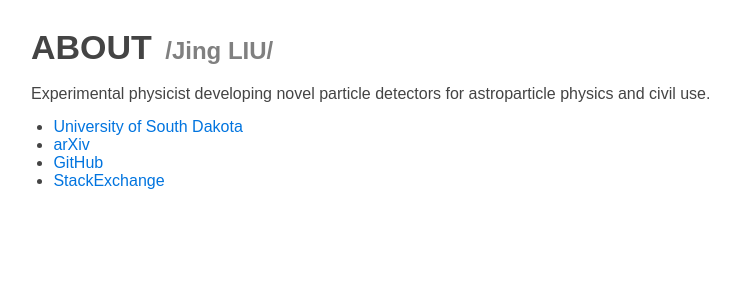
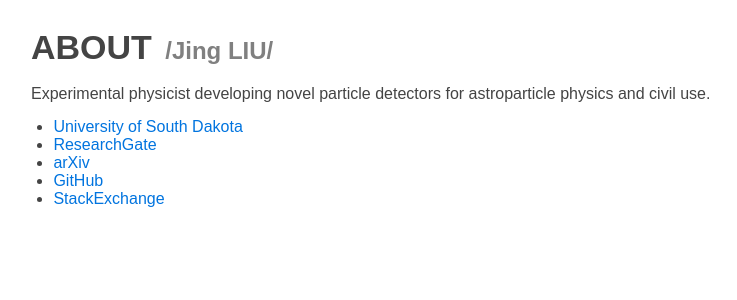
Before and after one commit to jintonic/jintonic.github.io, a Jekyll site: the page built from about.md, in a window 1280 px wide. Shown: the top 300 px of the page, without its empty margins (269-1006 px from the left). Built offline with Jekyll 4.4.1, drawn with Linux system fonts in a browser that asks for light colours.

Commit message:
added researchgate

```diff
--- a/about.md
+++ b/about.md
@@ -7,6 +7,7 @@ subtitle: Jing LIU
 Experimental physicist developing novel particle detectors for astroparticle physics and civil use.
 
 - [University of South Dakota](http://www.usd.edu/arts-and-sciences/physics/jing-liu.cfm)
+- [ResearchGate](https://www.researchgate.net/profile/Jing_Liu117)
 - [arXiv](http://arxiv.org/a/liu_j_2)
 - [GitHub](https://github.com/jintonic)
 - [StackExchange](http://stackexchange.com/users/2014017/jing)
```
